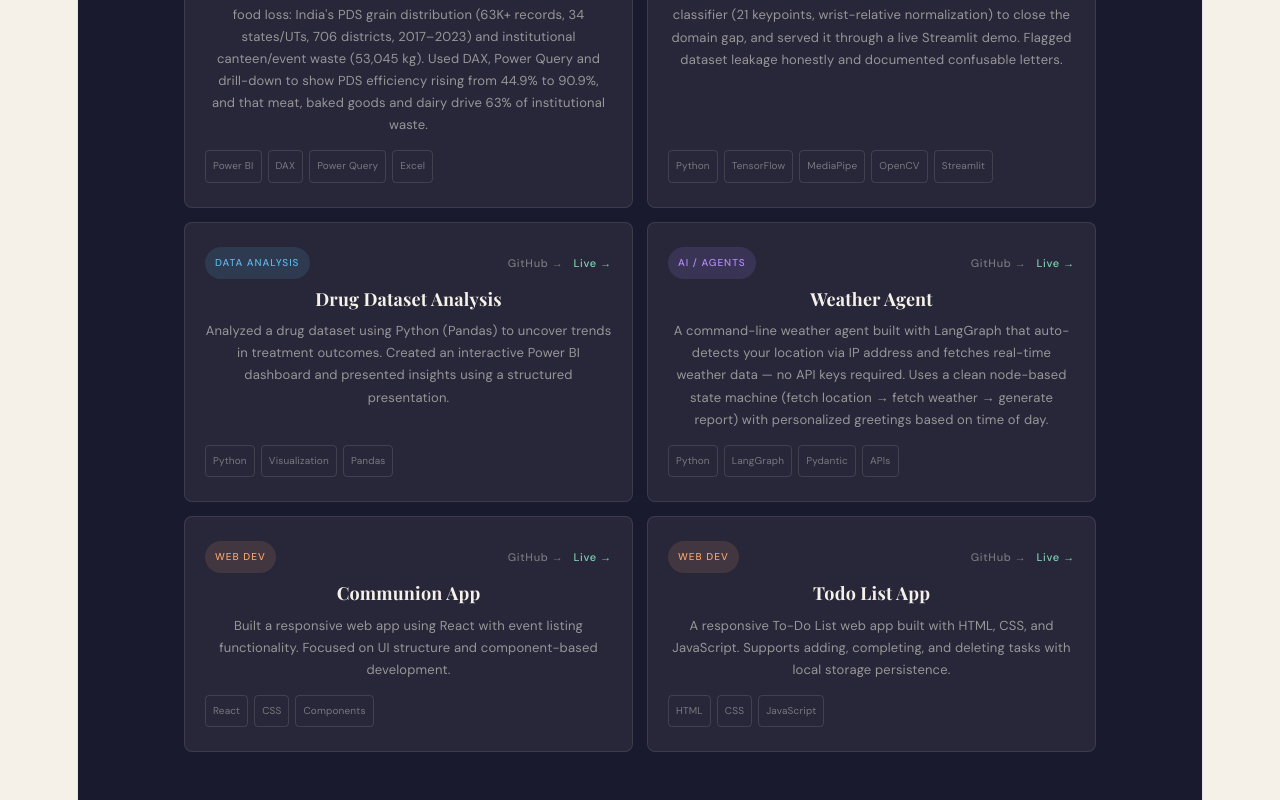
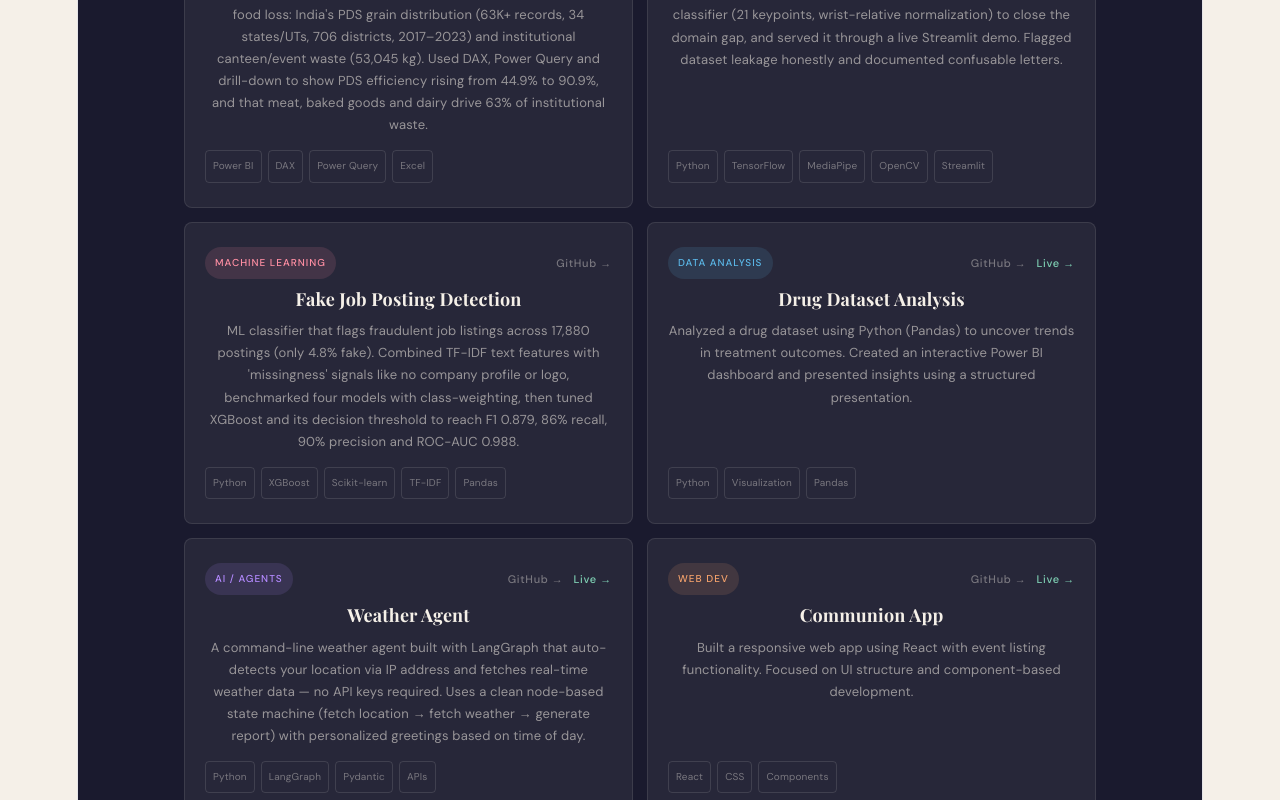
Before and after one commit to rahuldwivedy/portfolio, a React app: page / in a window 1280 px wide. Shown: the part 1452-2252 px from the top of the page. Built offline with nearby package versions, Linux system fonts and the light colour scheme; the HTML template or start-up script is replaced by a standard one; a web font is replaced by a local one.

Commit message:
Add new projects

```diff
--- a/src/App.jsx
+++ b/src/App.jsx
@@ -52,6 +52,15 @@ const projects = [
       "Real-time ASL fingerspelling recognition from a webcam. Compared a pixel CNN (Sign MNIST) with a MediaPipe landmark classifier (21 keypoints, wrist-relative normalization) to close the domain gap, and served it through a live Streamlit demo. Flagged dataset leakage honestly and documented confusable letters.",
     link: "https://github.com/rahuldwivedy/SignBridge-AI",
     tech: ["Python", "TensorFlow", "MediaPipe", "OpenCV", "Streamlit"],
+  },
+  {
+    title: "Fake Job Posting Detection",
+    status: "completed",
+    tag: "Machine Learning",
+    description:
+      "ML classifier that flags fraudulent job listings across 17,880 postings (only 4.8% fake). Combined TF-IDF text features with 'missingness' signals like no company profile or logo, benchmarked four models with class-weighting, then tuned XGBoost and its decision threshold to reach F1 0.879, 86% recall, 90% precision and ROC-AUC 0.988.",
+    link: "https://github.com/rahuldwivedy/Fake-Job-Posting",
+    tech: ["Python", "XGBoost", "Scikit-learn", "TF-IDF", "Pandas"],
   },
   {
     title: "Drug Dataset Analysis",
@@ -483,7 +492,7 @@ export default function Portfolio() {
         </div>
         <div className="stats">
           {[
-            { label: "Projects Completed", value: "8+", dark: true },
+            { label: "Projects Completed", value: "9+", dark: true },
             { label: "Tools & Languages", value: "8", dark: false },
             { label: "Focus Area", value: "Data", dark: false },
           ].map((s, i) => (
```
